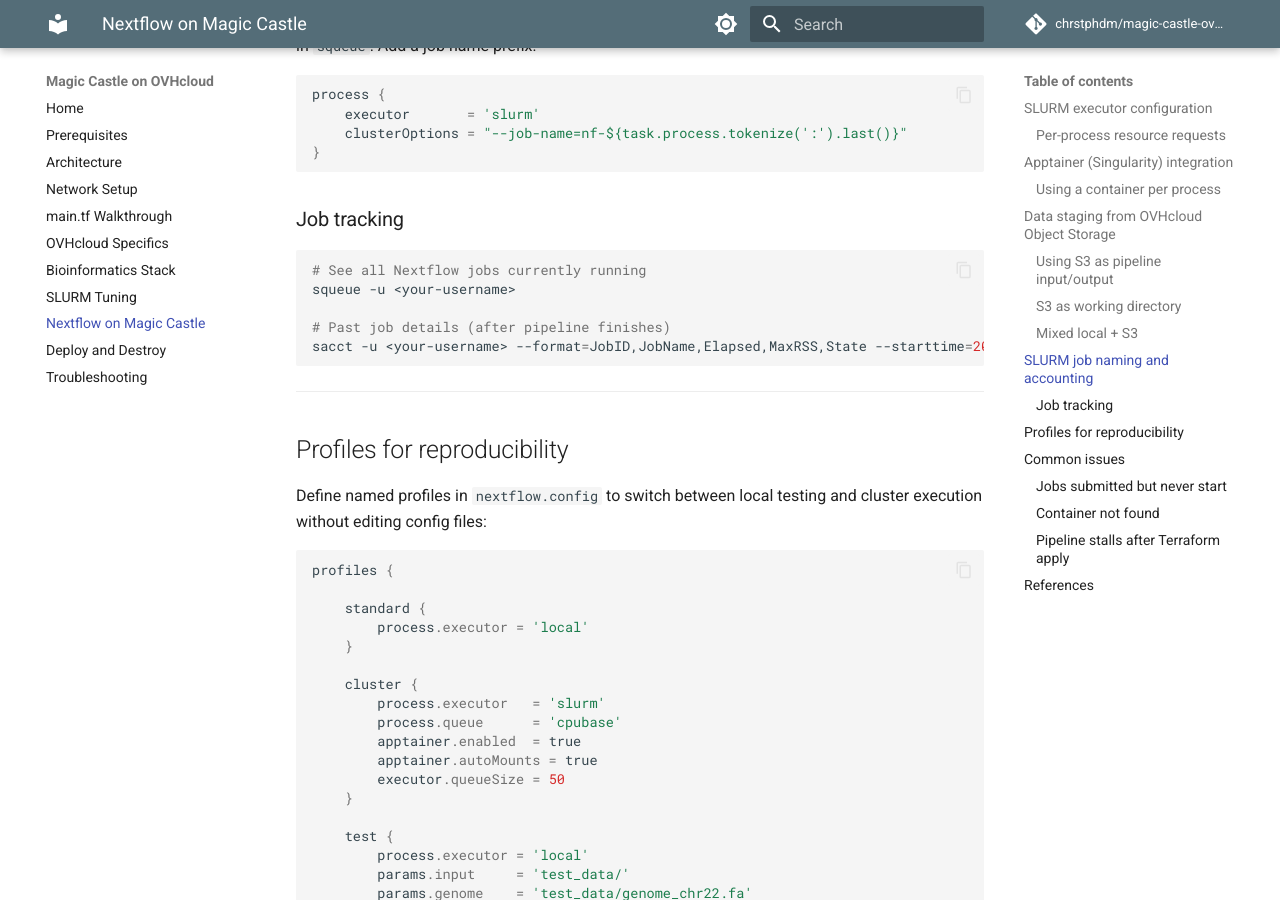
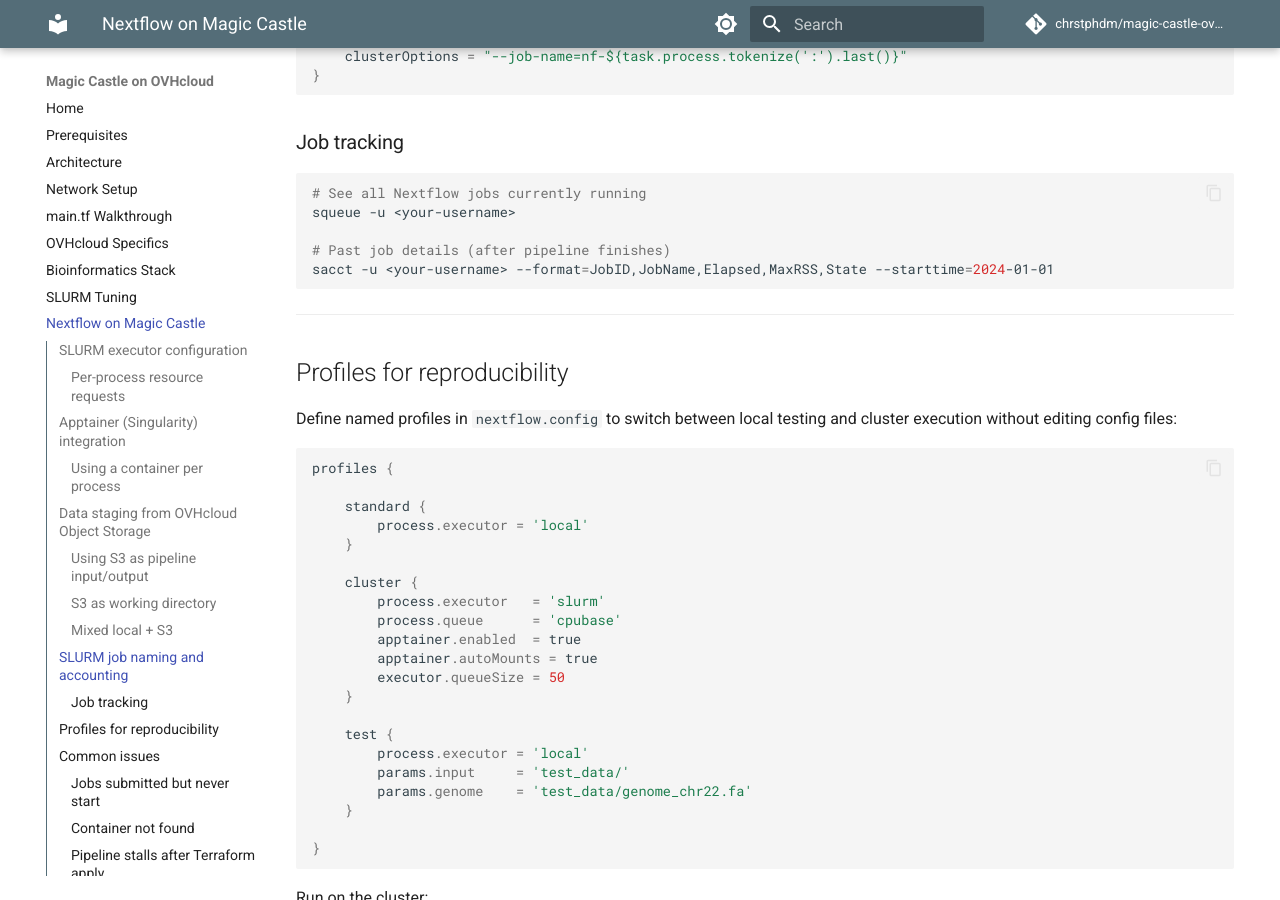
Before and after one commit to chrstphdm/magic-castle-ovhcloud, an MkDocs documentation site: the page built from docs/08-nextflow.md, in a window 1280 px wide and 900 px high, scrolled down 2997 px. Built offline with MkDocs 1.6.1 and Material for MkDocs 9.7.7, drawn with Linux system fonts in a browser that asks for light colours; comment, search, counter and statistics services are not loaded.

Commit message:
chore: align mkdocs config with AWK cookbook, add .gitignore

```diff
--- a/mkdocs.yml
+++ b/mkdocs.yml
@@ -1,5 +1,10 @@
 site_name: Magic Castle on OVHcloud
 site_url: https://chrstphdm.github.io/magic-castle-ovhcloud
+site_description: >-
+  Community guide for deploying a SLURM HPC cluster on OVHcloud with Magic Castle.
+  Covers Terraform setup, network configuration, bioinformatics stack, Nextflow
+  integration, and production SLURM tuning.
+site_author: Christophe Demay
 repo_url: https://github.com/chrstphdm/magic-castle-ovhcloud
 repo_name: chrstphdm/magic-castle-ovhcloud
 
@@ -21,6 +26,8 @@
   features:
     - navigation.sections
     - navigation.top
+    - navigation.indexes
+    - toc.integrate
     - search.highlight
     - content.code.copy
 
@@ -30,6 +37,7 @@
   - pymdownx.superfences
   - pymdownx.tabbed:
       alternate_style: true
+  - pymdownx.details
   - attr_list
   - tables
   - admonition
```
Also changed, not shown: 1 other file.
